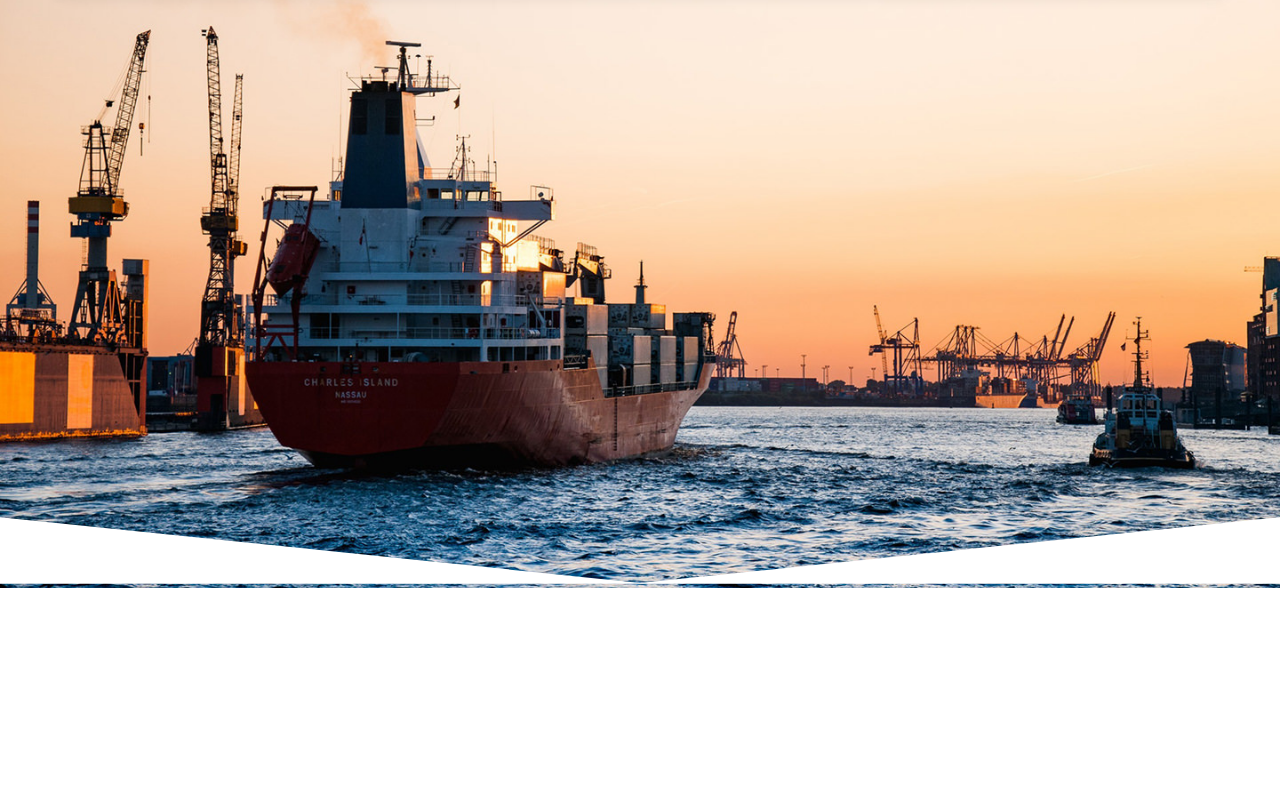
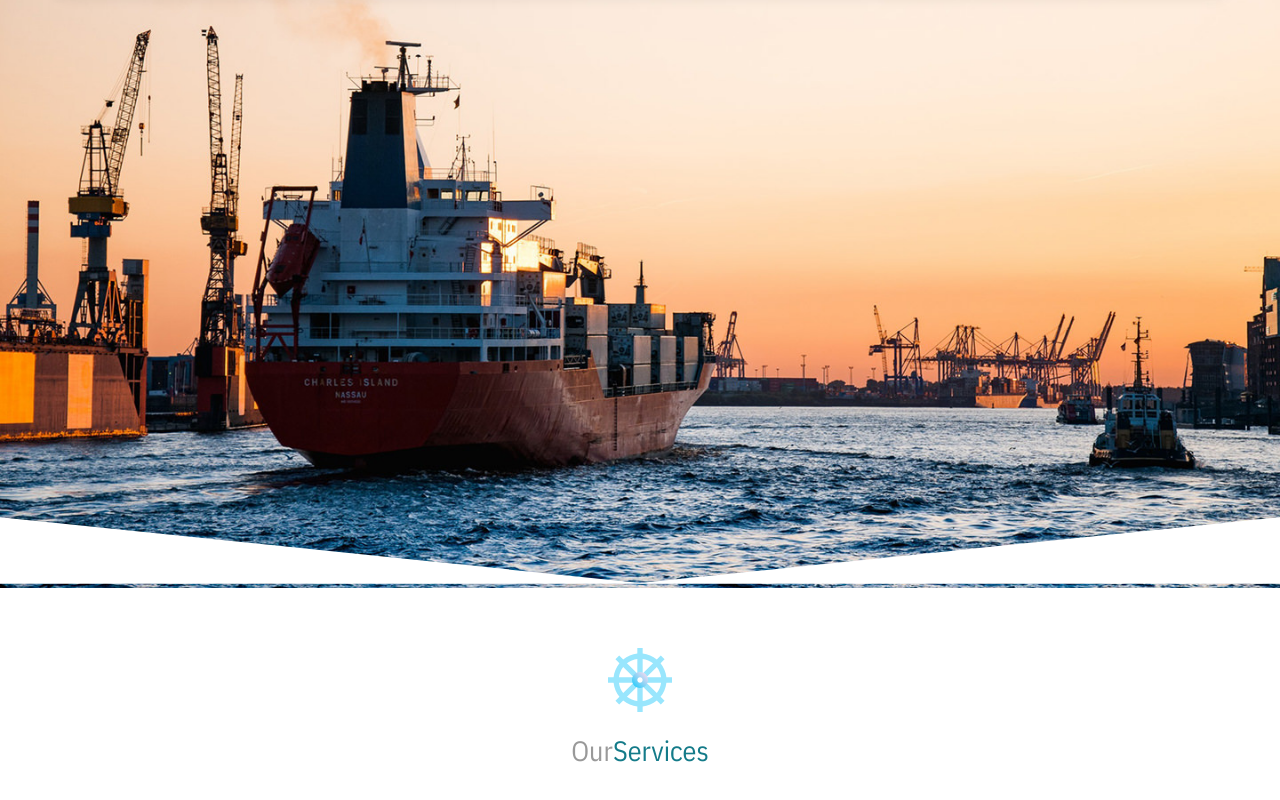
Before and after one commit to dutymess/7seas, a Nuxt app: page / in a window 1280 px wide. Shown: the part 212-1012 px from the top of the page. Before the commit the page ends 804 px from the top, so only its background shows below. Built offline with nearby package versions, Linux system fonts and the light colour scheme.

Commit message:
add part-title component

```diff
--- /dev/null
+++ b/components/PartTitle/index.vue
@@ -0,0 +1,58 @@
+<template>
+  <div class="part-title">
+    <img :src="imgUrl" :alt="`${titleFirst} ${titleSecond}`" v-if="icon">
+    <div class="title">
+      <span class="first" v-if="titleFirst">{{ titleFirst }}</span>
+      <span class="second" v-if="titleSecond">{{ titleSecond }}</span>
+    </div>
+  </div>
+</template>
+
+<script>
+
+  let images = require.context('~/assets/images/icons', false, /\.svg$/);
+
+  export default {
+    name: "PartTitle",
+
+    props: {
+      icon: String,
+      titleFirst: String,
+      titleSecond: String,
+    },
+
+    computed: {
+
+      imgUrl(){
+        return images(`./${this.icon}.svg`)
+      },
+
+    }
+
+  }
+</script>
+
+<style lang="scss" scoped>
+.part-title{
+  padding: 60px 0 50px;
+  text-align: center;
+
+  img{
+    width: 64px;
+    height: auto;
+    margin-bottom: 20px;
+    vertical-align: middle;
+  }
+  .title{
+    font-family: 'IBM Plex Sans Condensed', sans-serif;
+    font-size: 28px;
+
+    .first{
+      color: #999999;
+    }
+    .second{
+      color: #147b89;
+    }
+  }
+}
+</style>
--- a/pages/index.vue
+++ b/pages/index.vue
@@ -2,12 +2,22 @@
 
   <div>
 
+    <!-- Slide -->
     <div id="slide">
       <img src="@/assets/images/slide.jpg" class="slide">
       <img src="@/assets/images/slide-clip.svg" class="clip">
     </div>
 
+    <!-- Services -->
+    <section id="services">
+
+      <part-title icon="services" title-first="Our" title-second="Services" />
+
+
+    </section>
+
     <section class="container">
+
 
     </section>
 
@@ -16,8 +26,13 @@
 </template>
 
 <script>
+
+  import PartTitle from '@/components/PartTitle'
+
   export default {
-    components: {}
+    components: {
+      PartTitle
+    }
   }
 </script>
 
```
Also changed, not shown: assets/images/icons/services.svg (added).
